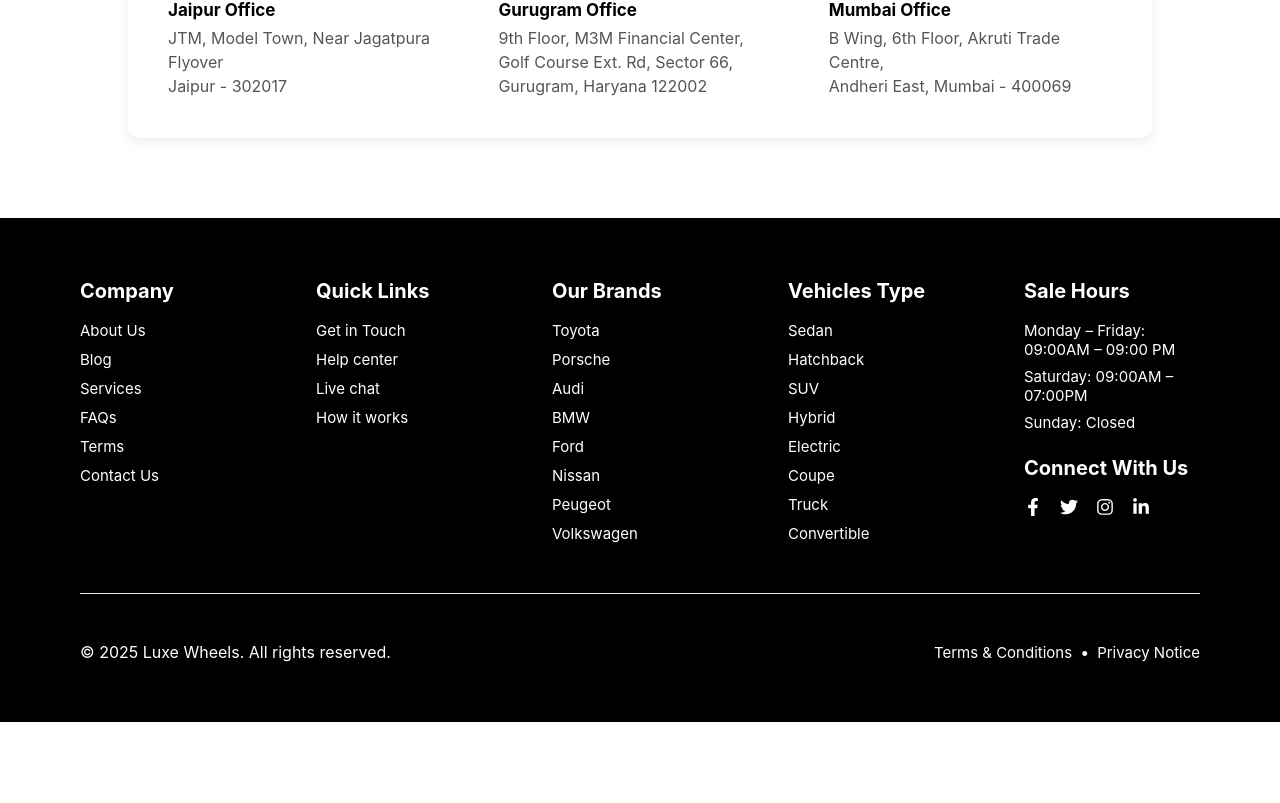
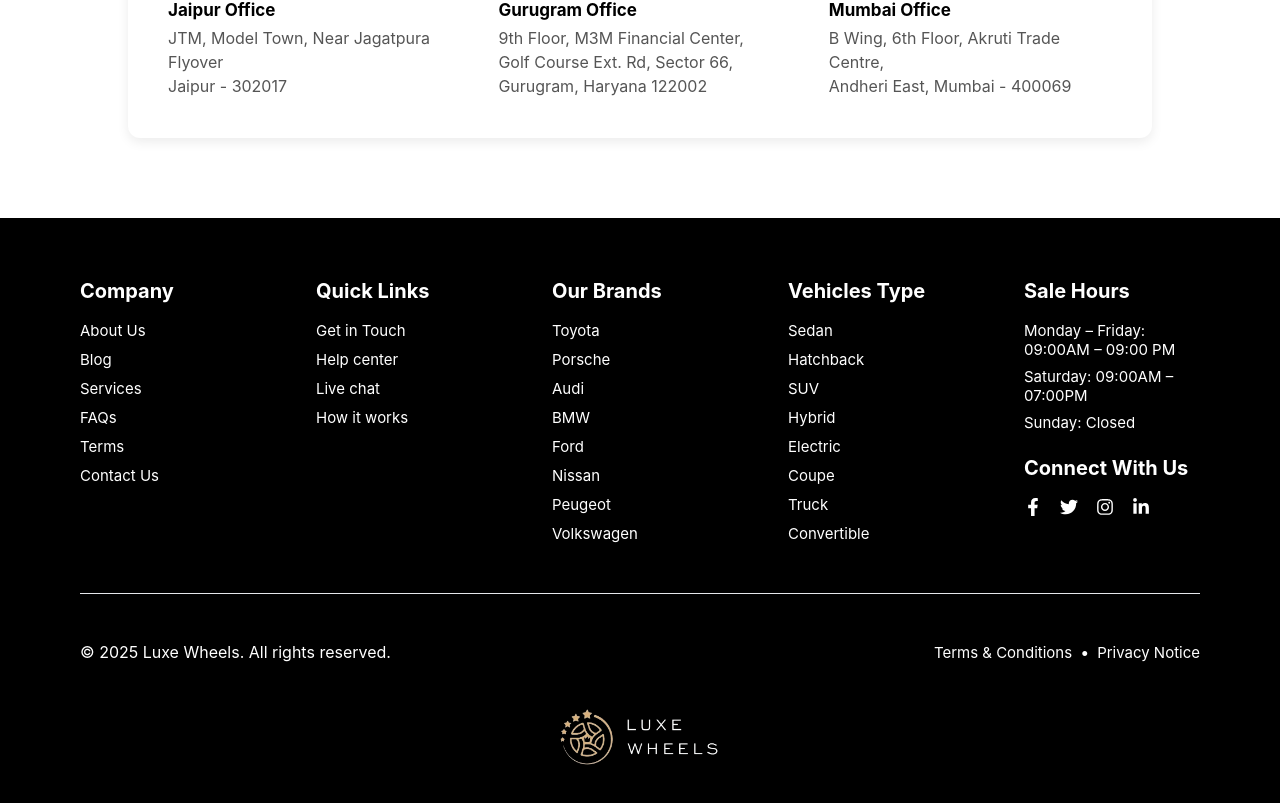
Before and after one commit to Nishxsm/Car_dealer, a React (Vite) app in the folder client/: page /contact in a window 1280 px wide. Shown: the part 885-1688 px from the top of the page. Before the commit the page ends 1607 px from the top, so only its background shows below. Built offline with nearby package versions, Linux system fonts and the light colour scheme.

Commit message:
more rework

```diff
--- a/client/src/components/Footer.jsx
+++ b/client/src/components/Footer.jsx
@@ -1,6 +1,7 @@
 import React from "react";
 import "../styles/footer.css";
 import { FaFacebookF, FaTwitter, FaInstagram, FaLinkedinIn } from "react-icons/fa";
+import logoWhite from "../assets/images/luxewheelslogo.png";
 
 export default function Footer() {
   return (
@@ -82,6 +83,10 @@ export default function Footer() {
           <a href="#">Privacy Notice</a>
         </div>
       </div>
+      <div className="footer-logo">
+  <img src={logoWhite} alt="Luxe Wheels Logo" />
+</div>
+
 
     </footer>
   );
--- a/client/src/styles/brands.css
+++ b/client/src/styles/brands.css
@@ -53,7 +53,7 @@
 
 .brands-logo {
   width: 170px;
-  /* height: 80px; */
+  height: 80px;
   object-fit: contain;
   margin-bottom: 12px;
 }
--- a/client/src/styles/contact.css
+++ b/client/src/styles/contact.css
@@ -112,7 +112,7 @@ textarea {
   padding: 12px;
   border: none;
   border-radius: 6px;
-  background: #ff6a2e;
+  background: #000;
   color: #fff;
   font-size: 16px;
   font-weight: 600;
--- a/client/src/styles/featured.css
+++ b/client/src/styles/featured.css
@@ -88,7 +88,6 @@
 }
 
 
-
 .car-title {
   font-size: 18px;
   font-weight: 700;
@@ -96,10 +95,13 @@
   font-family: "Michroma", sans-serif;
   padding: 10px 8px;
   line-height: 1.35;
-
   height: 52px;
   overflow: hidden;
+  display: flex;
+  flex-direction: column;
+  justify-content: center;
 }
+
 
 
 .car-specs-row {
@@ -178,7 +180,6 @@
     max-width: 340px;
   }
 
-
   .car-grid {
     grid-template-columns: 1fr !important;
     gap: 22px !important;
@@ -186,12 +187,12 @@
 
 
   .car-card {
-    height: 380px !important;
+    height: 420px !important;
     border-radius: 16px;
   }
 
   .featured .car-img-container {
-    height: 200px !important;
+    height: 260px !important;
   }
 
   .car-title {
@@ -220,12 +221,13 @@
     padding: 60px 18px 80px;
   }
 
+
   .car-card {
-    height: 360px !important;
+    height: 400px !important;
   }
 
   .featured .car-img-container {
-    height: 180px !important;
+    height: 240px !important;
   }
 
   .car-title {
--- a/client/src/styles/filters.css
+++ b/client/src/styles/filters.css
@@ -189,8 +189,8 @@
     max-height: 100vh;
     z-index: 999;
     border-radius: 0;
-    border-top-right-radius: 20px;
-    border-bottom-right-radius: 20px;
+    /* border-top-right-radius: 5px;
+    border-bottom-right-radius: 5px; */
     padding: 20px 16px;
     transition: left 0.3s ease;
     box-shadow: 4px 0 20px rgba(0, 0, 0, 0.15);
--- a/client/src/styles/footer.css
+++ b/client/src/styles/footer.css
@@ -87,6 +87,25 @@
   margin: 0 8px;
 }
 
+.footer-logo {
+  width: 100%;
+  display: flex;
+  justify-content: center;
+  padding: 30px 0 10px;
+}
+
+.footer-logo img {
+  width: 170px;
+  height: auto;
+  object-fit: contain;
+  transition: all 0.3s ease;
+}
+
+
+.footer-logo img:hover {
+  opacity: 1;
+}
+
 
 
 
--- a/client/src/styles/recent.css
+++ b/client/src/styles/recent.css
@@ -113,7 +113,12 @@
 
   height: 52px;
   overflow: hidden;
+
+  display: flex;
+  flex-direction: column;
+  justify-content: center;
 }
+
 
 
 .car-specs-row1 {
```
